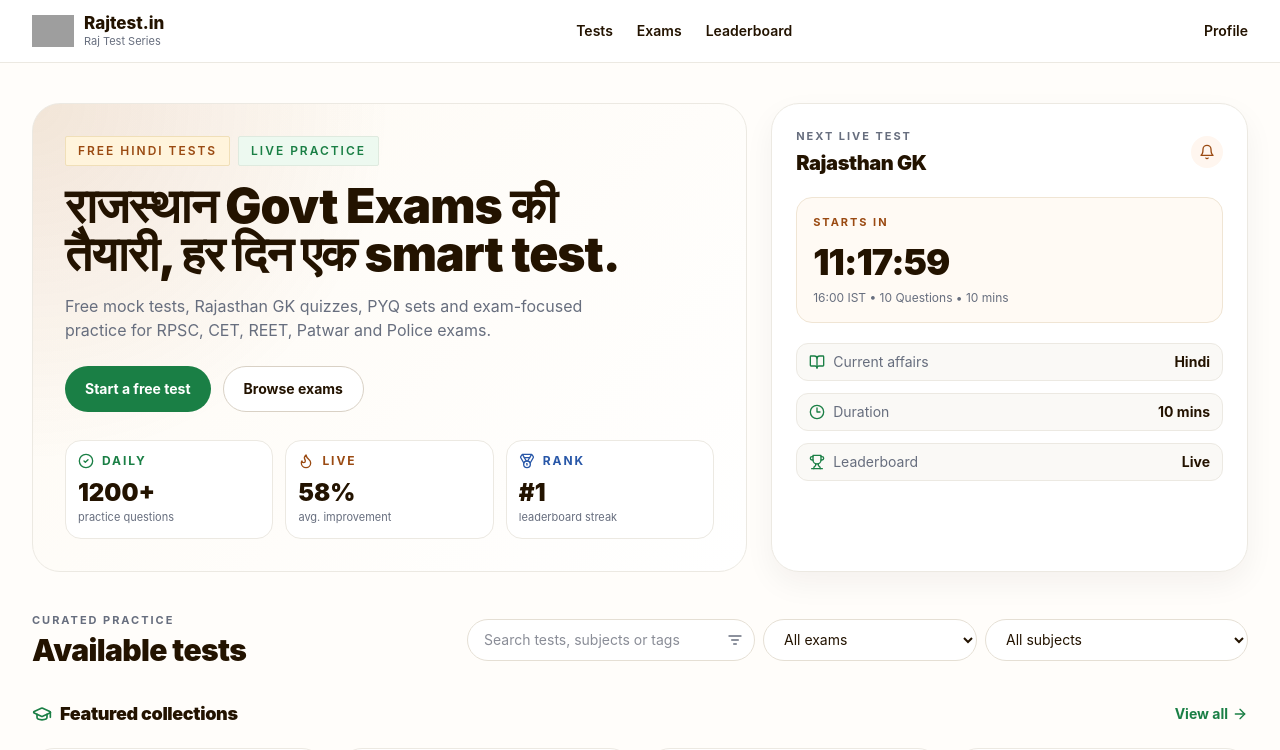
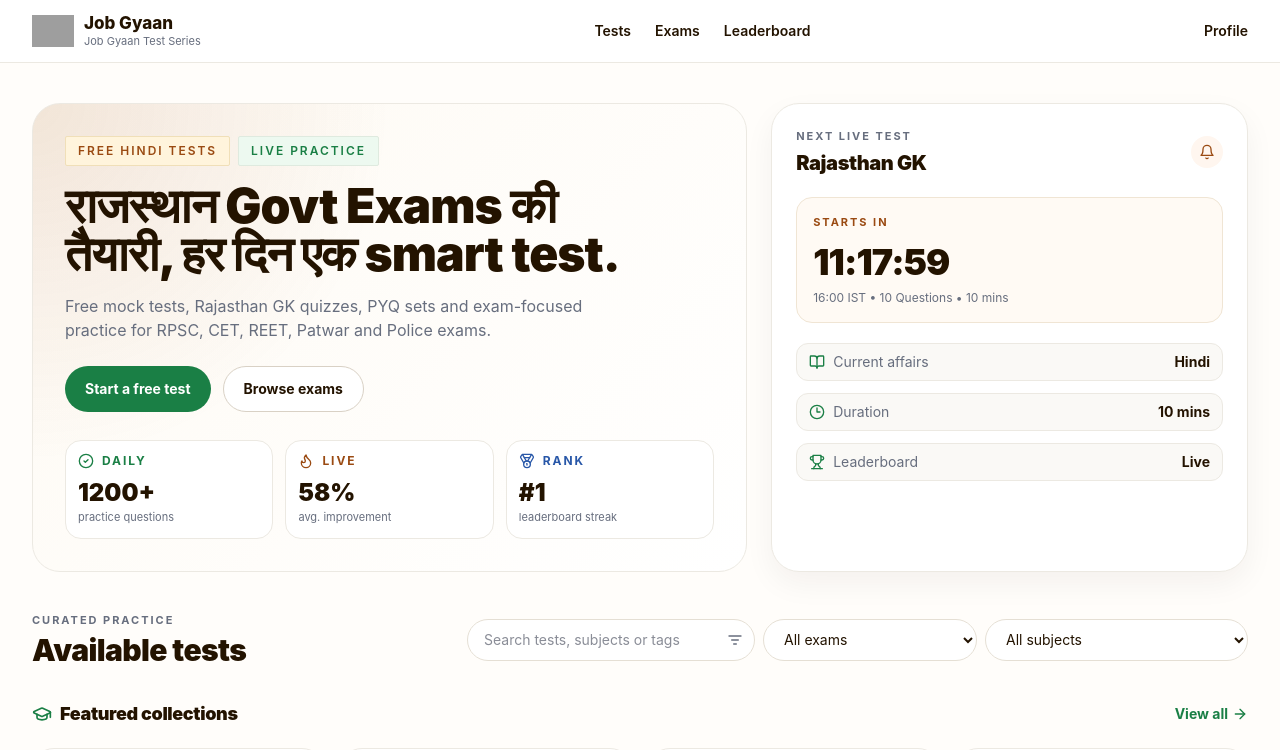
Before and after one commit to earthymotivator/rajtest-portal, a Next.js app: page / in a window 1280 px wide. Shown: the top 750 px of the page. Built offline with nearby package versions, Linux system fonts and the light colour scheme; grey boxes are pictures that could not be loaded.

Commit message:
Rename the site branding from RajTest to Job Gyaan across the repo's visible metadata and user-facing UI.

```diff
--- a/app/layout.tsx
+++ b/app/layout.tsx
@@ -5,28 +5,22 @@ import { Footer } from '@/components/site/footer';
 
 export const metadata: Metadata = {
   title: {
-    default: 'RajTest.in — Rajasthan Govt Exam Test Series in Hindi',
-    template: '%s | RajTest.in',
+    default: 'Job Gyaan — Government Exam Test Series in Hindi',
+    template: '%s | Job Gyaan',
   },
   description:
     'Free Hindi mock tests, Rajasthan GK quizzes and previous-year question papers for RPSC, CET, REET, Patwar and Rajasthan Police exams.',
   keywords: ['Rajasthan exam test series', 'RPSC', 'CET', 'REET', 'Patwar', 'Rajasthan GK', 'Hindi mock tests'],
-  metadataBase: new URL('https://rajtest.in'),
-  viewport: {
-    width: 'device-width',
-    initialScale: 1,
-    maximumScale: 1,
-    viewportFit: 'cover',
-  },
+  metadataBase: new URL('https://jobgyaan.in'),
 };
 
 export default function RootLayout({ children }: { children: React.ReactNode }) {
   return (
     <html lang="hi">
-      <body className="min-h-screen bg-[#f5efe7] text-[var(--ink)] antialiased">
-        <div className="min-h-screen bg-[#f5efe7]">
+      <body className="min-h-screen bg-[var(--surface)] text-[var(--ink)] antialiased">
+        <div className="min-h-screen">
           <Header />
-          <main className="pb-24 md:pb-0">{children}</main>
+          <main>{children}</main>
           <Footer />
         </div>
       </body>
--- a/app/robots.ts
+++ b/app/robots.ts
@@ -3,6 +3,6 @@ import type { MetadataRoute } from 'next';
 export default function robots(): MetadataRoute.Robots {
   return {
     rules: { userAgent: '*', allow: '/' },
-    sitemap: 'https://rajtest.in/sitemap.xml',
+    sitemap: 'https://jobgyaan.in/sitemap.xml',
   };
 }
--- a/app/sitemap.ts
+++ b/app/sitemap.ts
@@ -2,8 +2,8 @@ import type { MetadataRoute } from 'next';
 
 export default function sitemap(): MetadataRoute.Sitemap {
   return [
-    { url: 'https://rajtest.in/', lastModified: new Date() },
-    { url: 'https://rajtest.in/exams', lastModified: new Date() },
-    { url: 'https://rajtest.in/leaderboard', lastModified: new Date() },
+    { url: 'https://jobgyaan.in/', lastModified: new Date() },
+    { url: 'https://jobgyaan.in/exams', lastModified: new Date() },
+    { url: 'https://jobgyaan.in/leaderboard', lastModified: new Date() },
   ];
 }
--- a/components/site/footer.tsx
+++ b/components/site/footer.tsx
@@ -5,7 +5,7 @@ export function Footer() {
     <footer id="footer" className="border-t border-[#ded9cf] bg-white text-[#231300]">
       <div className="container-shell grid gap-6 py-7 md:grid-cols-[1fr_auto] md:items-end">
         <div>
-          <Link href="/" className="text-lg font-extrabold">Rajtest.in</Link>
+          <Link href="/" className="text-lg font-extrabold">Job Gyaan</Link>
           <p className="mt-1 text-sm text-[#676e7e]">Study, test yourself, succeed</p>
         </div>
         <nav className="flex flex-wrap gap-x-4 gap-y-2 text-xs font-semibold text-[#676e7e]" aria-label="Footer navigation">
@@ -13,7 +13,7 @@ export function Footer() {
           <Link href="/leaderboard" className="hover:text-[#1a7f45]">Leaderboard</Link>
           <Link href="/#next-test-heading" className="hover:text-[#1a7f45]">Exam Calendar</Link>
           <Link href="/#about" className="hover:text-[#1a7f45]">About</Link>
-          <a href="mailto:support@rajtest.in" className="hover:text-[#1a7f45]">Contact</a>
+          <a href="mailto:support@jobgyaan.in" className="hover:text-[#1a7f45]">Contact</a>
           <Link href="/#legal" className="hover:text-[#1a7f45]">Privacy</Link>
           <Link href="/#legal" className="hover:text-[#1a7f45]">Terms</Link>
           <Link href="/#legal" className="hover:text-[#1a7f45]">Refund</Link>
@@ -21,8 +21,8 @@ export function Footer() {
       </div>
       <div id="legal" className="border-t border-[#ece9e2] py-3">
         <div className="container-shell flex flex-col gap-2 text-[10px] leading-5 text-[#676e7e] md:flex-row md:items-center md:justify-between">
-          <p>Rajtest.in is not affiliated with any government body. Test questions and solutions are provided for practice and study purposes.</p>
-          <p className="shrink-0">© 2026 Rajtest.in · RajTest · All rights reserved</p>
+          <p>Job Gyaan is not affiliated with any government body. Test questions and solutions are provided for practice and study purposes.</p>
+          <p className="shrink-0">© 2026 Job Gyaan · Job Gyaan · All rights reserved</p>
         </div>
       </div>
       <nav className="fixed inset-x-0 bottom-0 z-40 grid grid-cols-5 border-t border-[#ded9cf] bg-white/95 pb-[env(safe-area-inset-bottom)] text-center shadow-[0_-4px_16px_rgba(35,19,0,0.08)] backdrop-blur md:hidden" aria-label="Mobile bottom navigation">
@@ -32,7 +32,7 @@ export function Footer() {
           { label: 'Exams', href: '/exams', icon: '📚' },
           { label: 'Leaderboard', href: '/leaderboard', icon: '🏆' },
           { label: 'Profile', href: '/dashboard', icon: '👤' },
-        ].map((item) => <Link key={item.label} href={item.href} className="flex min-h-14 flex-col items-center justify-center gap-0.5 text-[9px] font-semibold text-[#676e7e]"><span className="text-base" aria-hidden="true">{item.icon}</span>{item.label}</Link>)}
+        ].map((item) => <Link key={item.label} href={item.href} className="flex min-h-14 flex-col items-center justify-center gap-0.5 text-[9px] font-semibold text-[#676e7e]"><span className="text-base">{item.icon}</span><span>{item.label}</span></Link>)}
       </nav>
     </footer>
   );
--- a/components/site/header.tsx
+++ b/components/site/header.tsx
@@ -12,11 +12,11 @@ export function Header() {
   return (
     <header className="sticky top-0 z-40 border-b border-[#ece9e2] bg-white">
       <div className="container-shell flex min-h-[62px] items-center justify-between gap-4">
-        <Link href="/" className="flex shrink-0 items-center gap-2.5" aria-label="Rajtest.in home">
-          <Image src="https://rajtest.in/icons/icon-192.png" alt="Rajtest.in logo" width={42} height={42} priority className="h-[42px] w-[42px] object-contain" />
+        <Link href="/" className="flex shrink-0 items-center gap-2.5" aria-label="Job Gyaan home">
+          <Image src="https://jobgyaan.in/icons/icon-192.png" alt="Job Gyaan logo" width={42} height={42} priority className="h-[42px] w-[42px] object-contain" />
           <span>
-            <span className="block text-[17px] font-extrabold leading-5 text-[#231300]">Rajtest.in</span>
-            <span className="block text-[11px] leading-4 text-[#676e7e]">Raj Test Series</span>
+            <span className="block text-[17px] font-extrabold leading-5 text-[#231300]">Job Gyaan</span>
+            <span className="block text-[11px] leading-4 text-[#676e7e]">Job Gyaan Test Series</span>
           </span>
         </Link>
 
--- a/next.config.mjs
+++ b/next.config.mjs
@@ -5,7 +5,7 @@ const config = {
     remotePatterns: [
       {
         protocol: 'https',
-        hostname: 'rajtest.in',
+        hostname: 'jobgyaan.in',
       },
     ],
   },
--- a/package.json
+++ b/package.json
@@ -1,5 +1,5 @@
 {
-  "name": "rajtest-portal",
+  "name": "job-gyaan-portal",
   "version": "0.1.0",
   "private": true,
   "scripts": {
```
Also changed, not shown: 1 other file (tests, documents, lock files or other folders).
